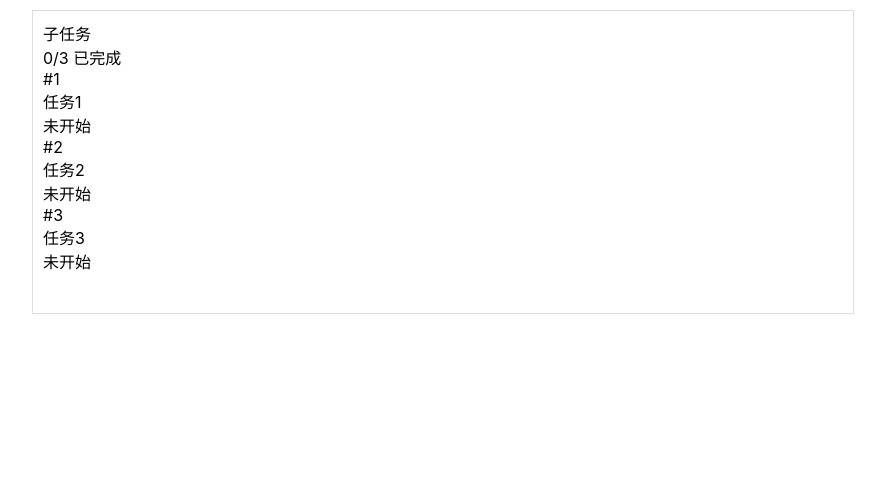
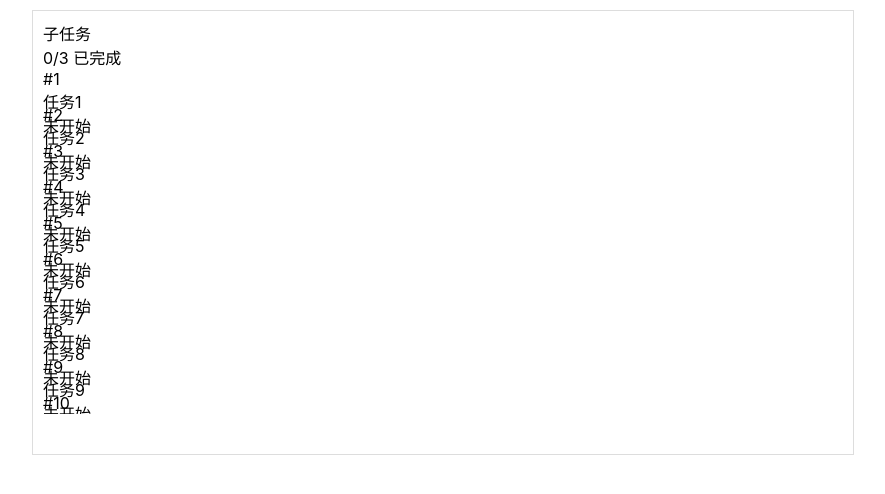
Before and after one commit to iamjoel/awesome-demo-collection, a React app in the folder src/component-design/: page / in a window 1280 px wide. Shown: the top 494 px of the page, without its empty margins (197-1082 px from the left). Built offline with nearby package versions, Linux system fonts and the light colour scheme.

Commit message:
add visual list

```diff
--- a/src/component-design/package.json
+++ b/src/component-design/package.json
@@ -60,6 +60,7 @@
     "react-dev-utils": "^11.0.1",
     "react-dom": "^17.0.1",
     "react-refresh": "^0.8.3",
+    "react-window": "^1.8.6",
     "resolve": "1.18.1",
     "resolve-url-loader": "^3.1.2",
     "sass-loader": "8.0.2",
--- a/src/component-design/src/components/issue/assets/style/item.scss
+++ b/src/component-design/src/components/issue/assets/style/item.scss
@@ -2,6 +2,7 @@
   display: flex;
   justify-content: space-between;
   align-items: center;
+  box-sizing: border-box;
   padding: 0 10px;
   height: 36px;
   border-bottom: 1px solid #efefef;
--- a/src/component-design/src/components/issue/associate/index.tsx
+++ b/src/component-design/src/components/issue/associate/index.tsx
@@ -1,4 +1,5 @@
 import React from 'react'
+import { FixedSizeList } from 'react-window';
 import VHeader from '../v-header'
 import cn from 'classnames'
 import s from './style.scss'
@@ -15,6 +16,7 @@ interface IAssociateState {
   isShowAssociate: boolean
 }
 
+const ITEM_HEIGHT = 36
 class Associate extends React.Component<IAssociateProps, IAssociateState> {
   constructor (props: ISubTaskProps) {
     super(props)
@@ -22,10 +24,17 @@ class Associate extends React.Component<IAssociateProps, IAssociateState> {
       isShowAssociate: false
     }
   }
+
   onShowAssociate = () => {
     this.setState({
       isShowAssociate: true
     })
+  }
+
+  getListHeight = (len: number) => Math.min(345, ITEM_HEIGHT * len);
+
+  renderItem = ({index, style, data: {list}}) => {
+    return this.props.renderItem(list[index], style)
   }
 
   render () {
@@ -40,9 +49,16 @@ class Associate extends React.Component<IAssociateProps, IAssociateState> {
         />
         {/* 列表 */}
         <div className={cn(s.list, listClassName && listClassName)}>
-          {list.map(item => {
-            return renderItem(item)
-          })}
+          <FixedSizeList
+            itemCount={list.length}
+            itemSize={ITEM_HEIGHT}
+            height={this.getListHeight(list.length)}
+            itemData={{
+              list
+            }}
+          >
+            {this.renderItem}
+          </FixedSizeList>
         </div>
         {/*  */}
       </div>
--- a/src/component-design/src/components/issue/sub-task/index.tsx
+++ b/src/component-design/src/components/issue/sub-task/index.tsx
@@ -1,4 +1,6 @@
 import React from 'react'
+import { FixedSizeList } from 'react-window';
+
 import Associate from '../associate'
 import withSubTaskService, {IInjectedSubTaskServiceProps} from './with-sub-task-service'
 import VSubTaskItem, { ISubTaskItem } from './v-sub-task-item'
@@ -61,8 +63,8 @@ class SubTask extends React.Component<ISubTaskProps & IInjectedSubTaskServicePro
     return <div>0/3 已完成</div>
   }
 
-  renderItem = item => {
-    return <VSubTaskItem key={item.id} {...item} />
+  renderItem = (item, style) => {
+    return <VSubTaskItem key={item.id} {...item} style={style} />
   }
 }
 
--- a/src/component-design/src/components/issue/sub-task/service.ts
+++ b/src/component-design/src/components/issue/sub-task/service.ts
@@ -1,23 +1,15 @@
 import { ISubTaskItem } from './v-sub-task-item'
 import { itemStatus } from 'dict/item'
 
-const list: ISubTaskItem[] = [
-  {
-    id: 1,
-    title: '任务1',
+const list: ISubTaskItem[] = []
+
+for (let i = 1; i < 21; i++) {
+  list.push({
+    id: i,
+    title: `任务${i}`,
     status: itemStatus.NOT_START
-  },
-  {
-    id: 2,
-    title: '任务2',
-    status: itemStatus.NOT_START
-  },
-  {
-    id: 3,
-    title: '任务3',
-    status: itemStatus.NOT_START
-  }
-]
+  })
+}
 export const fetchList = (): Promise<ISubTaskItem[]> =>
   new Promise((resolve: (value: ISubTaskItem[]) => void) =>
     setTimeout(() => resolve(list), 100)
--- a/src/component-design/src/components/issue/sub-task/v-sub-task-item/index.tsx
+++ b/src/component-design/src/components/issue/sub-task/v-sub-task-item/index.tsx
@@ -5,7 +5,8 @@ import { itemStatus, itemStatusName } from 'dict/item'
 export interface ISubTaskItem {
   id: number
   title: string
-  status: itemStatus
+  status: itemStatus,
+  style?: React.CSSProperties;
 }
 interface ISubTaskItemProps extends ISubTaskItem {}
 
@@ -20,9 +21,9 @@ class VSubTaskItem extends React.Component<
   //   }
 
   render () {
-    const { id, title, status } = this.props
+    const { id, title, status, style } = this.props
     return (
-      <div className={s.item}>
+      <div className={s.item} style={style ? style : {}}>
         <div className={s.left}>
           <div className={s.id}>#{id}</div>
           <div className={s.title}>{title}</div>
```
Also changed, not shown: src/component-design/README.md, 2 other files (tests, documents, lock files or other folders).
